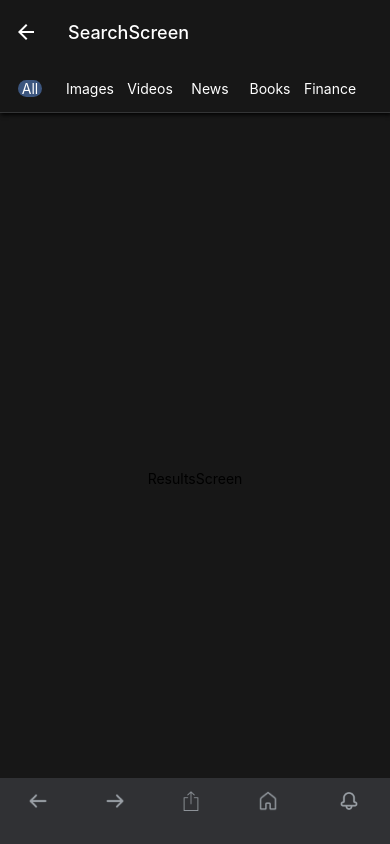
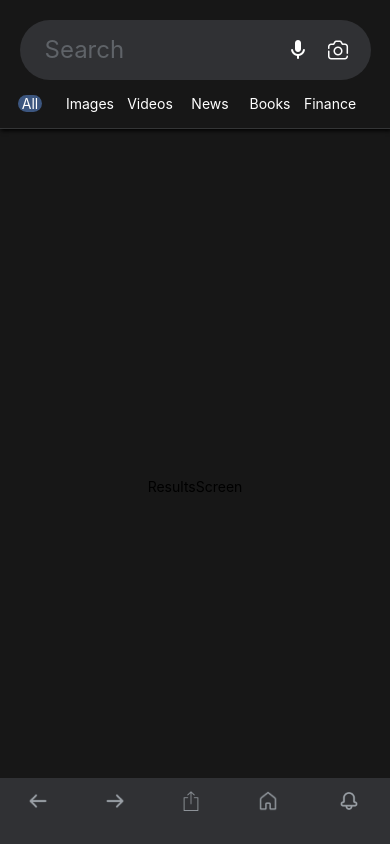
Before and after one commit to adrianacostep33/RN-Google-Clone, a React Native app in the folder RNGoogleClone/: screen /SearchScreen in a window 390 px wide. Built offline with nearby package versions, Linux system fonts and the light colour scheme.

Commit message:
Add input in search screen header

```diff
--- /dev/null
+++ b/RNGoogleClone/src/components/SearchScreen/SearchHeader.tsx
@@ -0,0 +1,25 @@
+import {SafeAreaView, StyleSheet, View} from 'react-native';
+import React from 'react';
+import {Colors} from '../../constants/Colors';
+import Input from '../UI/Input';
+
+const SearchHeader = () => {
+  return (
+    <SafeAreaView style={styles.container}>
+      <View style={styles.searchContainer}>
+        <Input />
+      </View>
+    </SafeAreaView>
+  );
+};
+
+export default SearchHeader;
+
+const styles = StyleSheet.create({
+  container: {
+    backgroundColor: Colors.background600,
+  },
+  searchContainer: {
+    marginTop: '5%',
+  },
+});
--- a/RNGoogleClone/src/navigation/MainNavigation.tsx
+++ b/RNGoogleClone/src/navigation/MainNavigation.tsx
@@ -4,6 +4,7 @@ import {createNativeStackNavigator} from '@react-navigation/native-stack';
 import SearchTabs from './SearchTabs';
 import HomeTabs from './HomeTabs';
 import {Colors} from '../constants/Colors';
+import SearchHeader from '../components/SearchScreen/SearchHeader';
 
 const Stack = createNativeStackNavigator();
 
@@ -26,8 +27,12 @@ const MainNavigation = () => {
         name="SearchScreen"
         component={SearchTabs}
         options={{
+          headerStyle: {
+            backgroundColor: Colors.background600,
+          },
           headerBackVisible: false,
           headerShadowVisible: false,
+          header: () => <SearchHeader />,
         }}
       />
     </Stack.Navigator>
```
